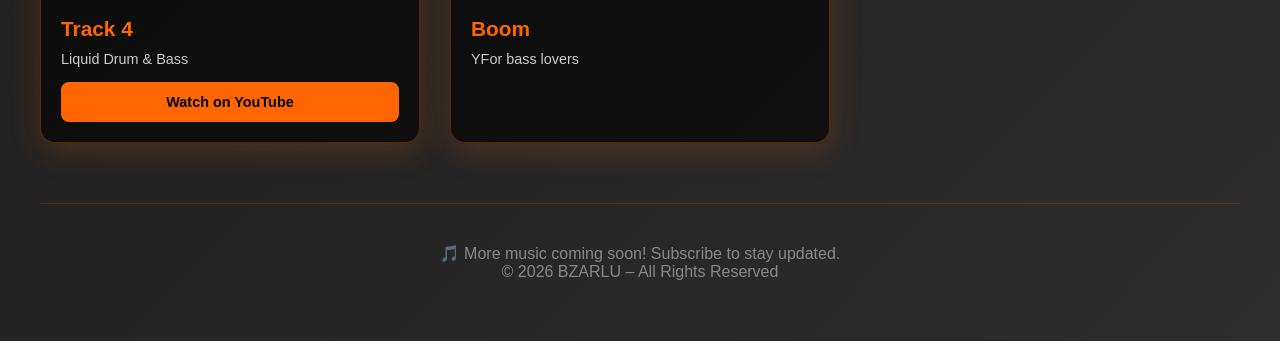
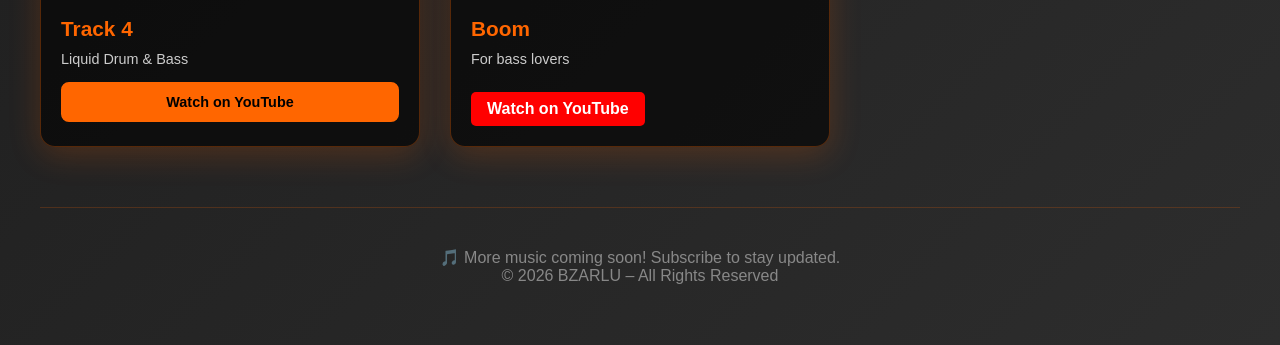
Before and after one commit to bzarlu/bzarlu-wesbite, a plain HTML site: page music.html in a window 1280 px wide. Shown: the part 978-1323 px from the top of the page. Drawn offline with Linux system fonts and the light colour scheme.

Commit message:
Modify track 5 card with new description and link
Updated track card for track 5 with a new description and added a YouTube link.

```diff
--- a/music.html
+++ b/music.html
@@ -263,13 +263,14 @@
                 </div>
             </div>
             <!-- track 5 -->
-                           <div class="track-card">
+                             <div class="track-card">
                 <div class="video-container">
                     <iframe src="https://www.youtube.com/embed/1Gi62QnrYbQ" title="New Track" frameborder="0" allow="accelerometer; autoplay; clipboard-write; encrypted-media; gyroscope; picture-in-picture; web-share" referrerpolicy="strict-origin-when-cross-origin" allowfullscreen></iframe>
                 </div>
                 <div class="track-info">
                     <h3>Boom</h3>
-                    <p>YFor bass lovers</p>
+                    <p> For bass lovers</p>
+                    <a href="https://www.youtube.com/watch?v=1Gi62QnrYbQ" target="_blank" style="display: inline-block; background: #ff0000; color: #fff; padding: 8px 16px; border-radius: 5px; text-decoration: none; font-weight: bold; margin-top: 10px;">Watch on YouTube</a>
                 </div>
             </div>
 
```
